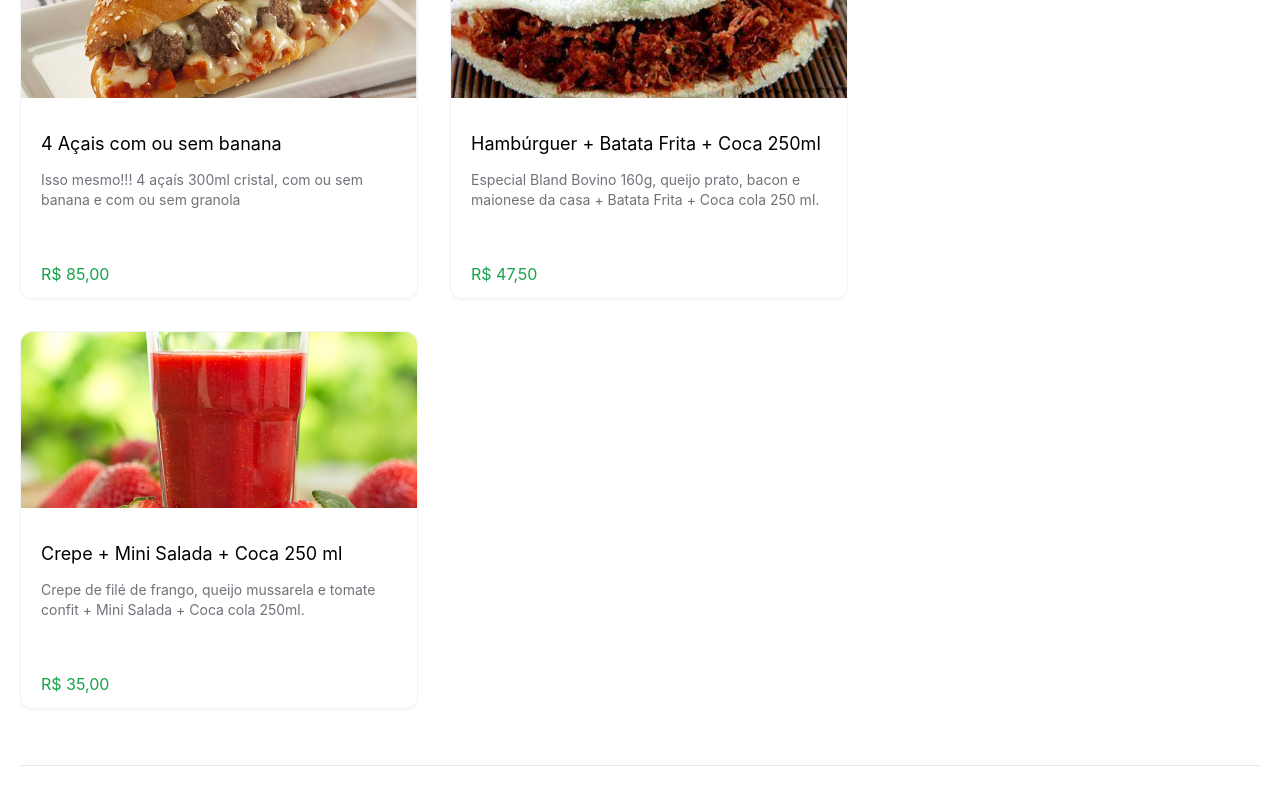
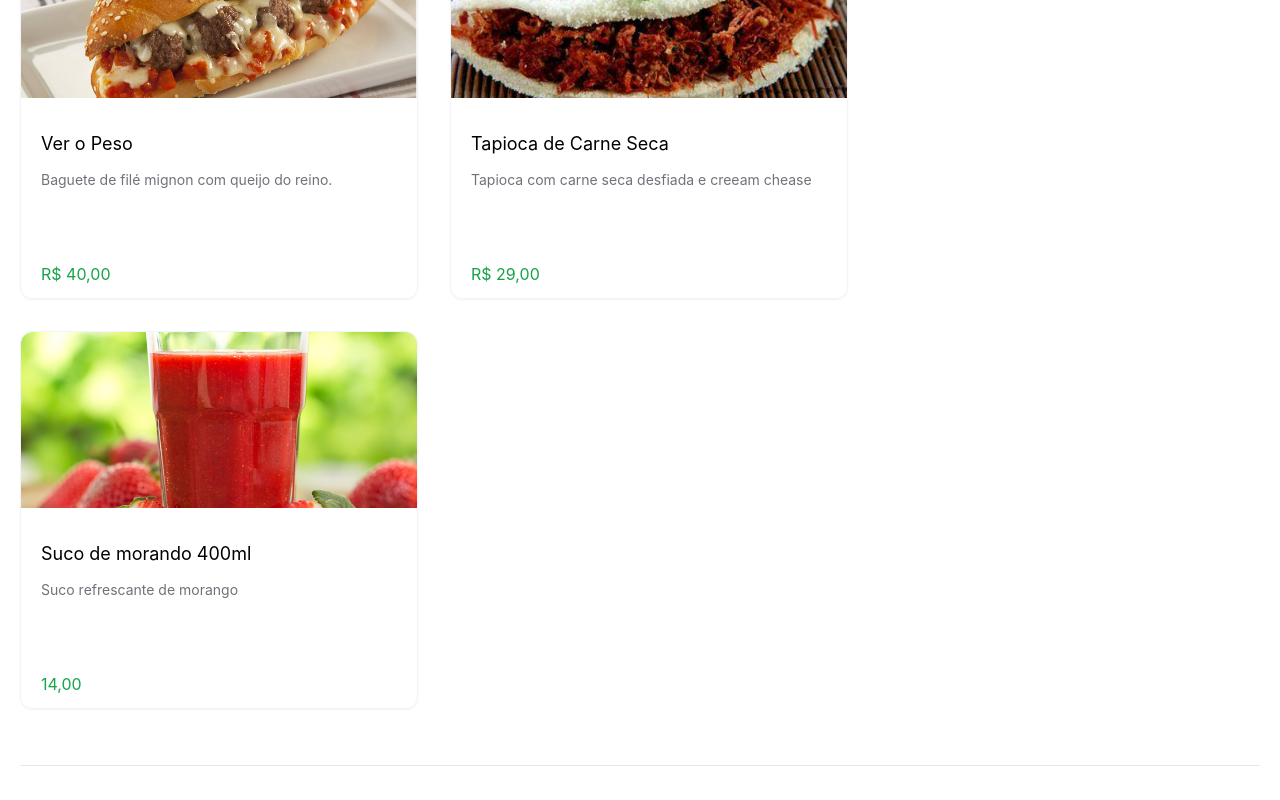
Before and after one commit to GuiHolanda/Acai-Store, a React (Vite) app: page / in a window 1280 px wide. Shown: the part 1140-1940 px from the top of the page. Built offline with nearby package versions, Linux system fonts and the light colour scheme.

Commit message:
add product modal, its slice and funcionalities  on redux

```diff
--- a/index.html
+++ b/index.html
@@ -7,6 +7,7 @@
     <title>Vite + React + TS</title>
   </head>
   <body>
+    <div id="overlays"></div>
     <div id="root"></div>
     <script type="module" src="/src/main.tsx"></script>
   </body>
--- a/src/App.tsx
+++ b/src/App.tsx
@@ -2,6 +2,7 @@ import { createBrowserRouter, RouterProvider } from "react-router-dom";
 import "./index.css";
 import { RootLayoutPage } from "./pages/RootLayout.tsx";
 import { HomePage } from "./pages/Home.tsx";
+import { ProductsContextProvider } from "./context/Products-context.tsx";
 
 const router = createBrowserRouter([
   {
@@ -12,5 +13,9 @@ const router = createBrowserRouter([
 ]);
 
 export function App() {
-  return <RouterProvider router={router} />;
+  return (
+    <ProductsContextProvider>
+      <RouterProvider router={router} />;
+    </ProductsContextProvider>
+  );
 }
--- /dev/null
+++ b/src/components/UI/Modal.tsx
@@ -0,0 +1,44 @@
+import { PropsWithChildren } from "react";
+import ReactDOM from "react-dom";
+
+export const Backdrop = ({ onClick }: { onClick: () => void }) => {
+  return (
+    <div
+      className="fixed top-[81px] bg-neutral-900/25 right-0 w-full h-full"
+      onClick={onClick}
+    ></div>
+  );
+};
+
+export const ModalOverlay = (props: PropsWithChildren) => {
+  return (
+    <div className="fixed top-[20vh] left-[20%] w-[60%] h-[60vh] bg-white p-4 rounded shadow-md z-10">
+      <div>{props.children}</div>
+    </div>
+  );
+};
+
+interface ModalProps {
+  onClose: () => void;
+}
+
+const portalElement = document.getElementById("overlays");
+
+export const Modal = (props: PropsWithChildren<ModalProps>) => {
+  if (portalElement) {
+    return (
+      <>
+        {ReactDOM.createPortal(
+          <Backdrop onClick={props.onClose} />,
+          portalElement
+        )}
+        {ReactDOM.createPortal(
+          <ModalOverlay>{props.children}</ModalOverlay>,
+          portalElement
+        )}
+      </>
+    );
+  } else {
+    return null;
+  }
+};
--- a/src/components/cart/CartTab.tsx
+++ b/src/components/cart/CartTab.tsx
@@ -3,6 +3,7 @@ import type { RootState } from "../../store/store";
 import { CartItem } from "./CartItem";
 import { XLg } from "react-bootstrap-icons";
 import { toggleIsShowing } from "../../store/cartSlice";
+import { Backdrop } from "../UI/Modal";
 
 export const CartTab = () => {
   const isShowing = useSelector((state: RootState) => state.cart.isShowing);
@@ -11,10 +12,7 @@ export const CartTab = () => {
   if (isShowing) {
     return (
       <>
-        <div
-          className="fixed top-[81px] bg-neutral-900/25 right-0 w-full h-full"
-          onClick={() => dispatch(toggleIsShowing())}
-        ></div>
+        <Backdrop onClick={() => dispatch(toggleIsShowing())} />
 
         <div className="fixed flex flex-col py-4 bg-white right-0 top-0 sm:top-[81px] bottom-0 sm:w-[472px]">
           <header className="mb-5 px-6 sm:px-11 flex gap-4 items-center justify-between">
--- /dev/null
+++ b/src/context/Products-context.tsx
@@ -0,0 +1,86 @@
+import { PropsWithChildren, createContext } from "react";
+import tijelaAcai from "../assets/images/tijela_Açai_01.jpg";
+import hamburguer from "../assets/images/hamburguer.jpg";
+import crepe from "../assets/images/crepe.jpg";
+import baquete from "../assets/images/sanduiche-com-almondegas.jpg";
+import tapioca from "../assets/images/tapioca.jpg";
+import suco from "../assets/images/dextoxmor.jpg";
+
+export interface Product {
+  id: string;
+  title: string;
+  description: string;
+  image: string;
+  price: string;
+  category: string;
+}
+
+interface IProductsContext {
+  products: Product[];
+}
+
+const DUMMY_PRODUCTS = [
+  {
+    id: "p1",
+    title: "4 Açais com ou sem banana",
+    description:
+      "Isso mesmo!!! 4 açaís 300ml cristal, com ou sem banana e com ou sem granola",
+    image: tijelaAcai,
+    price: "R$ 85,00",
+    category: "destaques",
+  },
+  {
+    id: "p2",
+    title: "Hambúrguer + Batata Frita + Coca 250ml",
+    description:
+      "Especial Bland Bovino 160g, queijo prato, bacon e maionese da casa + Batata Frita + Coca cola 250 ml.",
+    image: hamburguer,
+    price: "R$ 47,50",
+    category: "destaques",
+  },
+  {
+    id: "p3",
+    title: "Crepe + Mini Salada + Coca 250 ml",
+    description:
+      "Crepe de filé de frango, queijo mussarela e tomate confit + Mini Salada + Coca cola 250ml.",
+    image: crepe,
+    price: "R$ 35,00",
+    category: "destaques",
+  },
+  {
+    id: "p4",
+    title: "Ver o Peso",
+    description: "Baguete de filé mignon com queijo do reino.",
+    image: baquete,
+    price: "R$ 40,00",
+    category: "Promoções Impedíveis",
+  },
+  {
+    id: "p5",
+    title: "Tapioca de Carne Seca",
+    description: "Tapioca com carne seca desfiada e creeam chease",
+    image: tapioca,
+    price: "R$ 29,00",
+    category: "Promoções Impedíveis",
+  },
+  {
+    id: "p6",
+    title: "Suco de morando 400ml",
+    description: "Suco refrescante de morango ",
+    image: suco,
+    price: "14,00",
+    category: "Promoções Impedíveis",
+  },
+];
+
+export const ProductsContext = createContext<IProductsContext>({
+  products: DUMMY_PRODUCTS,
+});
+
+export const ProductsContextProvider = (props: PropsWithChildren) => {
+  return (
+    <ProductsContext.Provider value={{ products: DUMMY_PRODUCTS }}>
+      {props.children}
+    </ProductsContext.Provider>
+  );
+};
--- a/src/pages/Home.tsx
+++ b/src/pages/Home.tsx
@@ -1,36 +1,56 @@
+import { Card } from "../components/UI/Card";
 import tijelaAcai from "../assets/images/tijela_Açai_01.jpg";
-import hamburguer from "../assets/images/hamburguer.jpg";
-import crepe from "../assets/images/crepe.jpg";
-import baquete from "../assets/images/sanduiche-com-almondegas.jpg";
-import tapioca from "../assets/images/tapioca.jpg";
-import suco from "../assets/images/dextoxmor.jpg";
-import { Card } from "../components/UI/Card";
+import { useContext } from "react";
+import { ProductsContext } from "../context/Products-context";
+import { Modal } from "../components/UI/Modal";
+import { useDispatch, useSelector } from "react-redux";
+import { toggleVisibility } from "../store/productModalSlice";
+import { RootState } from "../store/store";
 
 export const HomePage = () => {
+  const { products } = useContext(ProductsContext);
+  const dispatch = useDispatch();
+  const productModalVisible = useSelector(
+    (state: RootState) => state.productModal
+  );
+
   return (
     <>
+      {productModalVisible.isVisible && (
+        <Modal onClose={() => dispatch(toggleVisibility())}>
+          <Card
+            product={{
+              id: "p1",
+              title: "4 Açais com ou sem banana",
+              description:
+                "Isso mesmo!!! 4 açaís 300ml cristal, com ou sem banana e com ou sem granola",
+              image: tijelaAcai,
+              price: "R$ 85,00",
+              category: "destaques",
+            }}
+            key={productModalVisible.product.id}
+            title={productModalVisible.product.title}
+            image={productModalVisible.product.image}
+            description={productModalVisible.product.description}
+            price={productModalVisible.product.price}
+          />
+        </Modal>
+      )}
       <section className="mb-6 w-fit mx-auto">
         <h2 className="text-lg sm:text-2xl pt-4 sm:pt-8 pb-5">Destaques</h2>
         <div className="flex flex-wrap gap-8">
-          <Card
-            title="4 Açais com ou sem banana"
-            image={tijelaAcai}
-            description="Isso mesmo!!! 4 açaís 300ml cristal, com ou sem banana e com ou
-                sem granola"
-            price="R$ 85,00"
-          />{" "}
-          <Card
-            title="Hambúrguer + Batata Frita + Coca 250ml"
-            image={hamburguer}
-            description="Especial Bland Bovino 160g, queijo prato, bacon e maionese da casa + Batata Frita + Coca cola 250 ml."
-            price="R$ 47,50"
-          />{" "}
-          <Card
-            title="Crepe + Mini Salada + Coca 250 ml"
-            image={crepe}
-            description="Crepe de filé de frango, queijo mussarela e tomate confit + Mini Salada + Coca cola 250ml."
-            price="R$ 35,00"
-          />
+          {products
+            .filter((product) => product.category == "destaques")
+            .map((product) => (
+              <Card
+                product={product}
+                key={product.id}
+                title={product.title}
+                image={product.image}
+                description={product.description}
+                price={product.price}
+              />
+            ))}
         </div>
       </section>
       <section className="mb-6 w-fit mx-auto">
@@ -38,25 +58,18 @@ export const HomePage = () => {
           Promoções Impedíveis
         </h2>
         <div className="flex flex-wrap gap-8">
-          <Card
-            title="4 Açais com ou sem banana"
-            image={baquete}
-            description="Isso mesmo!!! 4 açaís 300ml cristal, com ou sem banana e com ou
-              sem granola"
-            price="R$ 85,00"
-          />{" "}
-          <Card
-            title="Hambúrguer + Batata Frita + Coca 250ml"
-            image={tapioca}
-            description="Especial Bland Bovino 160g, queijo prato, bacon e maionese da casa + Batata Frita + Coca cola 250 ml."
-            price="R$ 47,50"
-          />{" "}
-          <Card
-            title="Crepe + Mini Salada + Coca 250 ml"
-            image={suco}
-            description="Crepe de filé de frango, queijo mussarela e tomate confit + Mini Salada + Coca cola 250ml."
-            price="R$ 35,00"
-          />
+          {products
+            .filter((product) => product.category == "Promoções Impedíveis")
+            .map((product) => (
+              <Card
+                key={product.id}
+                product={product}
+                title={product.title}
+                image={product.image}
+                description={product.description}
+                price={product.price}
+              />
+            ))}
         </div>
       </section>
     </>
--- a/src/store/cartSlice.ts
+++ b/src/store/cartSlice.ts
@@ -4,9 +4,9 @@ export interface CartState {
   isShowing: boolean;
 }
 
-const initialState: CartState = {
+const initialState = {
   isShowing: false,
-};
+} as CartState;
 
 export const cartSlice = createSlice({
   name: "cart",
--- /dev/null
+++ b/src/store/productModalSlice.ts
@@ -0,0 +1,35 @@
+import { PayloadAction, createSlice } from "@reduxjs/toolkit";
+import { Product } from "../context/Products-context";
+
+export interface IProductModalSlice {
+  isVisible: boolean;
+  product: Product;
+}
+
+const initialState: IProductModalSlice = {
+  isVisible: false,
+  product: {
+    id: "",
+    title: "",
+    description: "",
+    image: "",
+    category: "",
+    price: "",
+  },
+};
+
+export const productModalSlice = createSlice({
+  name: "productModal",
+  initialState,
+  reducers: {
+    toggleVisibility: (state) => {
+      state.isVisible = !state.isVisible;
+    },
+    setProduct: (state, action: PayloadAction<Product>) => {
+      state.product = action.payload;
+    },
+  },
+});
+
+export const { toggleVisibility, setProduct } = productModalSlice.actions;
+export default productModalSlice.reducer;
--- a/src/store/store.ts
+++ b/src/store/store.ts
@@ -1,9 +1,11 @@
 import { configureStore } from "@reduxjs/toolkit";
 import cartReducer from "./cartSlice";
+import productModalReducer from "./productModalSlice";
 
 export const store = configureStore({
   reducer: {
     cart: cartReducer,
+    productModal: productModalReducer,
   },
 });
 
```
Also changed, not shown: src/components/UI/Card.tsx (+16 -1 lines).
